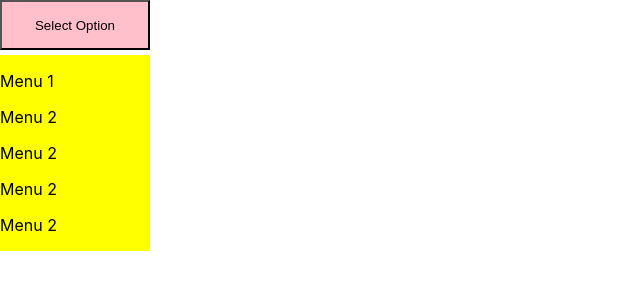
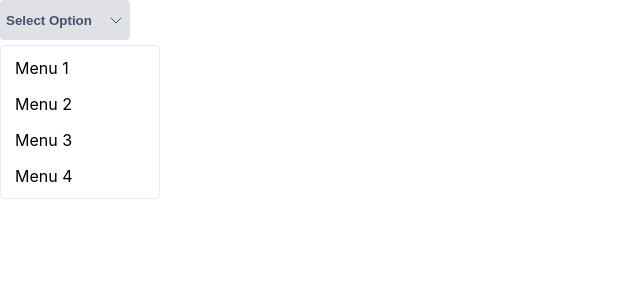
Before and after one commit to mhyazid/react-course, a React (Create React App) app: page / in a window 1280 px wide. Both pictures are taken after a click on the button "Select Option". Shown: the top 300 px of the page, without its empty margins (0-640 px from the left). Built offline with nearby package versions, Linux system fonts and the light colour scheme.

Commit message:
fix: dropdown menu

```diff
--- a/package.json
+++ b/package.json
@@ -9,6 +9,7 @@
     "react": "^18.2.0",
     "react-dom": "^18.2.0",
     "react-scripts": "5.0.1",
+    "typeface-nunito": "^1.1.13",
     "web-vitals": "^2.1.4"
   },
   "scripts": {
--- a/src/App.js
+++ b/src/App.js
@@ -3,6 +3,7 @@ import Increment from './component/Increment';
 import Input from './component/Input';
 import Dropdown from './component/Dropdown';
 import './App.css';
+import 'typeface-nunito';
 
 //props => cara untuk mengirim data ke children component
 // parent App.js children Button
--- a/src/component/Dropdown.jsx
+++ b/src/component/Dropdown.jsx
@@ -1,18 +1,45 @@
-import React, { useState } from 'react';
+import React, { useState, useEffect, useRef } from 'react';
 import style from './Dropdown.module.css';
+import ArrowDown from './Icons/ArrowDown';
 
 const Dropdown = () => {
   const [open, setOpen] = useState(false);
+  const [menus, setMenus] = useState([
+    'Menu 1',
+    'Menu 2',
+    'Menu 3',
+    'Menu 4',
+  ]);
+  const [selectedMenu, setSelectedMenu] = useState('Select Option');
+  const menuRef = useRef(null);
+  const handleClickMenu = (data) => {
+    setSelectedMenu(data);
+    setOpen(false);
+  };
+
+  useEffect(() => {
+    const checkIfClickedOutside = (e) => {
+      if (open && menuRef.current && !menuRef.current.contains(e.target)) {
+        setOpen(false);
+      }
+    };
+    document.addEventListener('mousedown', checkIfClickedOutside);
+    return () => {
+      document.removeEventListener('mousedown', checkIfClickedOutside);
+    };
+  }, [open]);
+
   return(
-    <div className={style.dropdownWrapper}>
-      <button className={style['dropdown-btn']} onClick={()=>setOpen(!open)}>Select Option</button>
+    <div className={style.dropdownWrapper} ref={menuRef}>
+      <button
+        className={style['dropdown-btn']} onClick={() => setOpen(!open)}>
+        {selectedMenu}
+        <ArrowDown />
+      </button>
       {open &&
       <div className={style['dropdown-list']}>
-        <p>Menu 1</p>
-        <p>Menu 2</p>
-        <p>Menu 2</p>
-        <p>Menu 2</p>
-        <p>Menu 2</p>
+        {menus.map((elem, id) =>
+          <div key={id} onClick={()=>handleClickMenu(elem)}>{elem}</div>)}
       </div>}
     </div>
   );
--- a/src/component/Dropdown.module.css
+++ b/src/component/Dropdown.module.css
@@ -2,16 +2,40 @@
   position: relative;
 }
 .dropdown-btn{
-  width:150px;
-  height: 50px;
-  background: pink;
+  height: 40px;
+  min-width: 130px;
+  background: #DFE1E6;
+  border-radius: 4px;
+  box-sizing: border-box;
+  display: flex;
+  align-items: center;
+  justify-content: space-between;
+  border: none;
+  font-weight: 600;
+  color: #42526E;
+}
+.dropdown-btn > svg {
+  font-weight: 600;
 }
 .dropdown-list{
   max-height: 250px;
-  background: yellow;
-  width: 150px;
+  min-height: 100px;
+  min-width: 150px;
+  background: rgb(255, 255, 255);
+  border: 1px solid rgb(233, 236, 239);
+  border-radius: 4px;
+  padding: 4px;
   overflow-y: auto;
   position: absolute;
-  top: 55px;
+  top: 45px;
   left: 0;
 }
+.dropdown-list > div{
+  padding: 8px 10px;
+  width: 100%;
+  border-radius: 4px;
+  box-sizing: border-box;
+}
+.dropdown-list > div:hover{
+  background: rgb(233, 236, 239);
+}
--- /dev/null
+++ b/src/component/Icons/ArrowDown.jsx
@@ -0,0 +1,25 @@
+import React from 'react';
+
+const ArrowDown = () => {
+  return (
+    <svg
+      fill="rgb(66,82,110)"
+      height="16"
+      viewBox="0 0 256 256"
+      width="16"
+      xmlns="http://www.w3.org/2000/svg"
+    >
+      <rect fill="none" height="256" width="256" />
+      <polyline
+        fill="none"
+        points="208 96 128 176 48 96"
+        stroke="rgb(66,82,110)"
+        strokeLinecap="round"
+        strokeLinejoin="round"
+        strokeWidth="16"
+        />
+    </svg>
+  );
+};
+
+export default ArrowDown;
```
Also changed, not shown: 1 other file (tests, documents, lock files or other folders).
